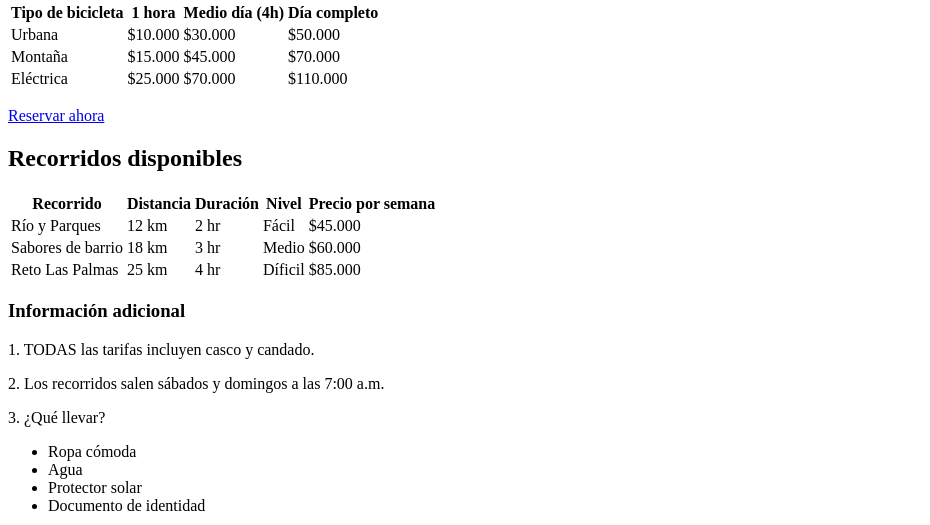
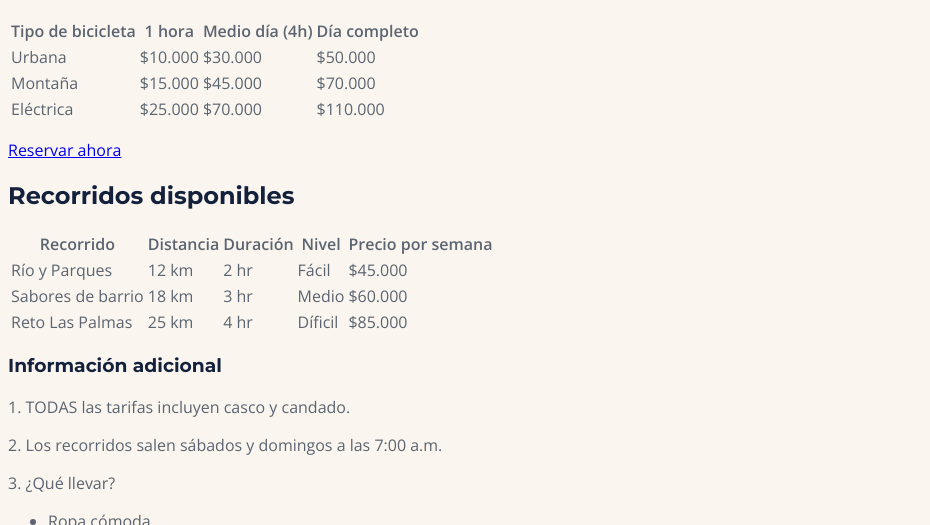
Before and after one commit to alexxabr-19/rueda-libre, a plain HTML site: page paginas/tarifas.html in a window 1280 px wide. Shown: the part 196-721 px from the top of the page, without its empty margins (0-930 px from the left). Drawn offline with nearby package versions, Linux system fonts and the light colour scheme.

Commit message:
se agregaron estilos globales con variables, fuentes y herencia

```diff
--- /dev/null
+++ b/css/styles.css
@@ -0,0 +1,30 @@
+/* Variables para aplicar estilos a mi sitio */
+
+:root {
+    /* Colores */
+    --verde-ruta: #1E7A4F;
+    --naranja-pedal: #F39A2B;
+    --azul-noche: #14213D;
+    --crema: #FAF6EF;
+    --gris-asfalto: #5B6470;
+
+    /* Tipografías */
+    --fuente-titulos: 'Montserrat', sans-serif;
+    --fuente-textos: 'Open Sans', sans-serif;
+
+    /* Espaciados */
+    --espaciado-pequeno: 0.5rem;
+    --espaciado-mediano: 1rem;
+    --espaciado-grande: 2rem;
+}
+
+body {
+    font-family: var(--fuente-textos);
+    color: var(--gris-asfalto);
+    background-color: var(--crema);
+}
+
+h1, h2, h3, h4, h5, h6 {
+    font-family: var(--fuente-titulos);
+    color: var(--azul-noche);
+}
--- a/paginas/tarifas.html
+++ b/paginas/tarifas.html
@@ -7,6 +7,11 @@
     <meta name="description"
         content="Descubre las tarifas de alquiler de bicicletas y los recorridos guiados que ofrece Rueda Libre en Medellín.">
     <title>Tarifas</title>
+    <link rel="preconnect" href="https://fonts.googleapis.com">
+    <link rel="preconnect" href="https://fonts.gstatic.com" crossorigin>
+    <link href="https://fonts.googleapis.com/css2?family=Montserrat:wght@700&family=Open+Sans:wght@400;600&display=swap"
+        rel="stylesheet">
+    <link rel="stylesheet" href="../css/styles.css">
 </head>
 
 <body>
@@ -97,7 +102,7 @@
             </table>
         </section>
 
-       <aside>
+        <aside>
             <h3>Información adicional</h3>
             <p>1. TODAS las tarifas incluyen casco y candado.</p>
             <p>2. Los recorridos salen sábados y domingos a las 7:00 a.m.</p>
```
Also changed, not shown: bitacora.txt (+12 -0 lines), index.html (+5 -0 lines), paginas/reservas.html (+5 -0 lines).
